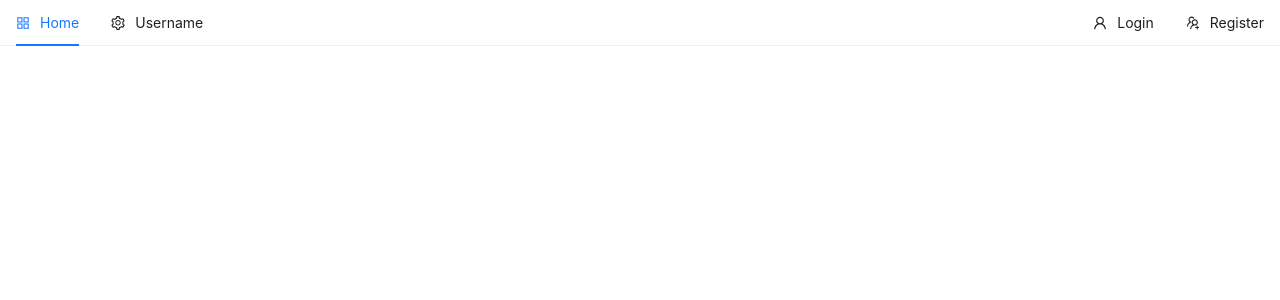
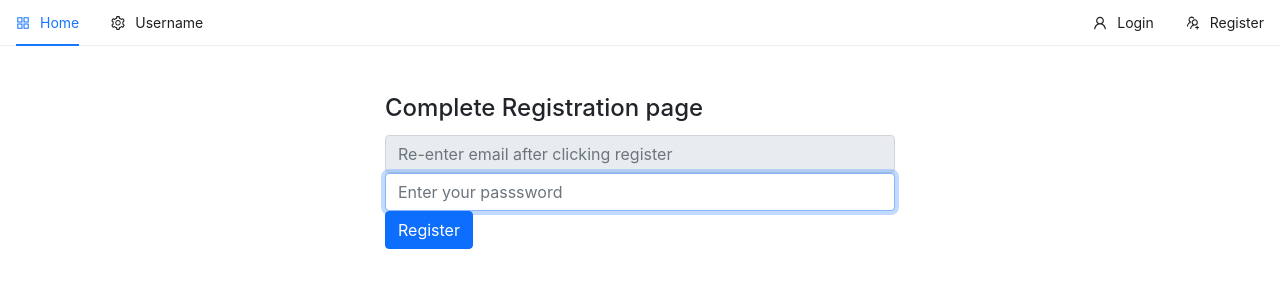
Before and after one commit to aarav-anish/ecommerce, a React (Create React App) app in the folder client/: page /register/complete in a window 1280 px wide. Shown: the top 300 px of the page. Built offline with nearby package versions, Linux system fonts and the light colour scheme; no server answers.

Commit message:
add complete registration page

```diff
--- a/client/src/App.js
+++ b/client/src/App.js
@@ -1,9 +1,11 @@
 import React from "react";
 import { Routes, Route } from "react-router-dom";
+
 import Home from "./pages/Home";
 import Login from "./pages/auth/Login";
 import Register from "./pages/auth/Register";
 import Header from "./components/nav/Header";
+import RegisterComplete from "./pages/auth/RegisterComplete";
 
 const App = () => {
   return (
@@ -13,6 +15,7 @@ const App = () => {
         <Route path="/" element={<Home />} />
         <Route path="/login" element={<Login />} />
         <Route path="/register" element={<Register />} />
+        <Route path="/register/complete" element={<RegisterComplete />} />
       </Routes>
     </>
   );
--- a/client/src/index.js
+++ b/client/src/index.js
@@ -9,11 +9,9 @@ import "antd/dist/reset.css";
 
 const root = ReactDOM.createRoot(document.getElementById("root"));
 root.render(
-  <React.StrictMode>
-    <Router>
-      <App />
-    </Router>
-  </React.StrictMode>
+  <Router>
+    <App />
+  </Router>
 );
 
 // If you want to start measuring performance in your app, pass a function
--- a/client/src/pages/auth/Register.js
+++ b/client/src/pages/auth/Register.js
@@ -1,15 +1,17 @@
 import React, { useState } from "react";
+import { notification } from "antd";
 import { auth } from "../../firebase";
 import { sendSignInLinkToEmail } from "firebase/auth";
-import { notification } from "antd";
 
 const Register = () => {
   const [email, setEmail] = useState("");
 
   const handleSubmit = async (e) => {
     e.preventDefault();
+
+    try {
       const actionCodeSettings = {
-      url: "http://localhost:3000/register/complete",
+        url: process.env.REACT_APP_REGISTER_REDIRECT_URL,
         handleCodeInApp: true,
       };
 
@@ -26,17 +28,27 @@ const Register = () => {
       // save the email in local storage
       window.localStorage.setItem("emailForSignIn", email);
       setEmail("");
+    } catch (error) {
+      const openError = (type) => {
+        notification[type]({
+          message: "Error",
+          description: error.message,
+        });
+      };
+      openError("error");
+    }
   };
 
   const registerForm = () => {
     return (
       <form onSubmit={handleSubmit}>
-        <label for="email">Enter your email</label>
         <input
           type="email"
           class="form-control"
           value={email}
           onChange={(e) => setEmail(e.target.value)}
+          placeholder="Enter your email"
+          required
           autoFocus
         />
         <button type="submit" className="btn btn-primary">
--- /dev/null
+++ b/client/src/pages/auth/RegisterComplete.js
@@ -0,0 +1,113 @@
+import React, { useState, useEffect } from "react";
+import { useNavigate } from "react-router-dom";
+import { notification } from "antd";
+import { auth } from "../../firebase";
+import {
+  isSignInWithEmailLink,
+  signInWithEmailLink,
+  updatePassword,
+} from "firebase/auth";
+
+const RegisterComplete = () => {
+  const navigate = useNavigate();
+  let email = window.localStorage.getItem("emailForSignIn");
+  const [password, setPassword] = useState("");
+
+  useEffect(() => {
+    // setEmail(window.localStorage.getItem("emailForSignIn"));
+  }, []);
+
+  const handleSubmit = async (e) => {
+    e.preventDefault();
+
+    if (password.length < 8) {
+      const openPasswordError = (type) => {
+        notification[type]({
+          message: "Error",
+          description: "Password must be at least 8 characters long",
+        });
+      };
+      openPasswordError("error");
+      return;
+    }
+    try {
+      if (isSignInWithEmailLink(auth, window.location.href)) {
+        if (!email) {
+          // User opened the link on a different device. To prevent session fixation
+          // attacks, ask the user to provide the associated email again. For example:
+          email = window.prompt("Please provide your email for confirmation");
+        }
+      }
+
+      const result = await signInWithEmailLink(
+        auth,
+        email,
+        window.location.href
+      );
+      console.log("result", result);
+
+      if (result.user.emailVerified) {
+        // Clear email from storage.
+        window.localStorage.removeItem("emailForSignIn");
+
+        // update password
+        let user = auth.currentUser;
+        await updatePassword(user, password);
+        const idTokenResult = user.getIdTokenResult;
+
+        // redux store
+        console.log("user: ", user, " idToken: ", idTokenResult);
+
+        // redirect
+        navigate("/");
+      }
+    } catch (error) {
+      const openError = (type) => {
+        notification[type]({
+          message: "Error",
+          description: error.message,
+        });
+      };
+      openError("error");
+    }
+  };
+
+  const completeRegistrationForm = () => {
+    return (
+      <form onSubmit={handleSubmit}>
+        <input
+          type="email"
+          class="form-control"
+          value={email}
+          placeholder="Re-enter email after clicking register"
+          disabled
+        />
+        <input
+          type="password"
+          class="form-control"
+          value={password}
+          onChange={(e) => setPassword(e.target.value)}
+          placeholder="Enter your passsword"
+          required
+          autoFocus
+        />
+        <button type="submit" className="btn btn-primary">
+          Register
+        </button>
+      </form>
+    );
+  };
+
+  return (
+    <div className="container p-5">
+      <div className="row">
+        <div className="col-md-6 offset-md-3">
+          <h4>Complete Registration page</h4>
+          {completeRegistrationForm()}
+        </div>
+      </div>
+    </div>
+  );
+};
+
+export default RegisterComplete;
```
Lines whose indentation alone changed are shown as unchanged.
